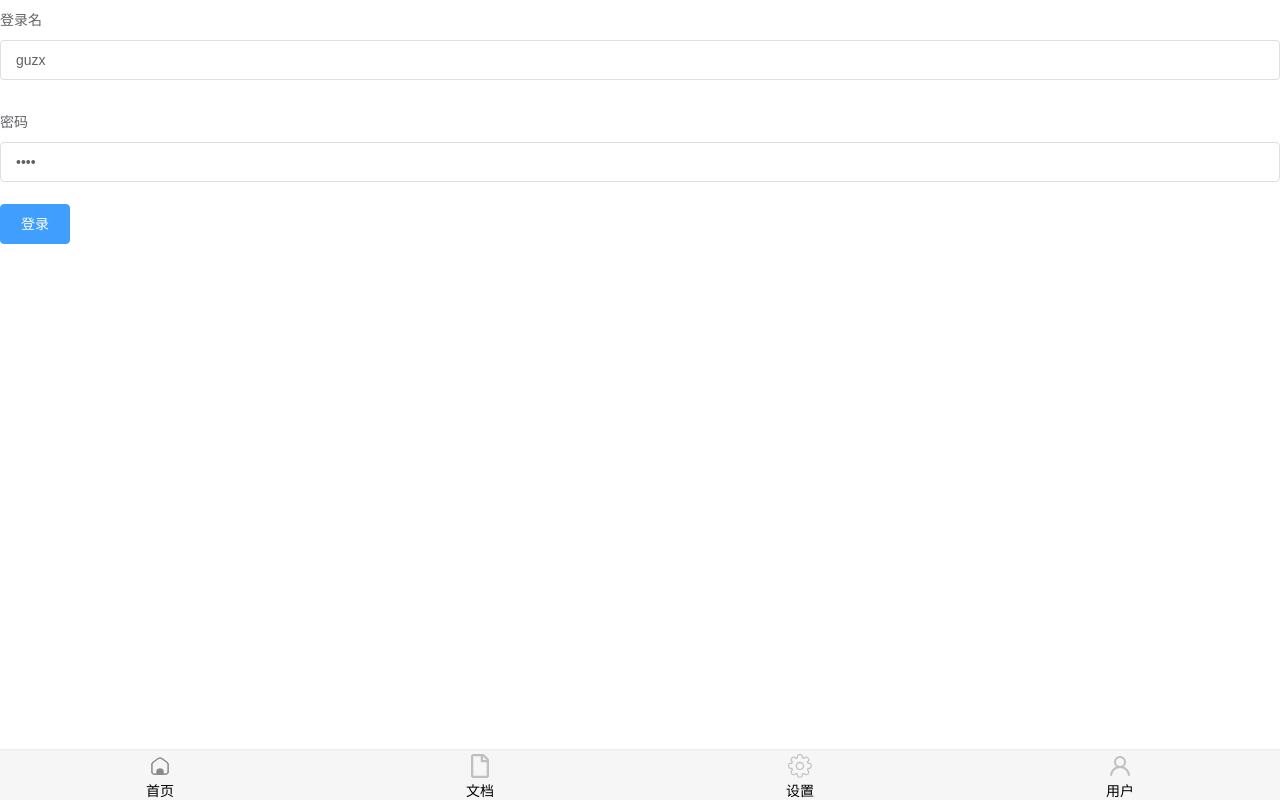
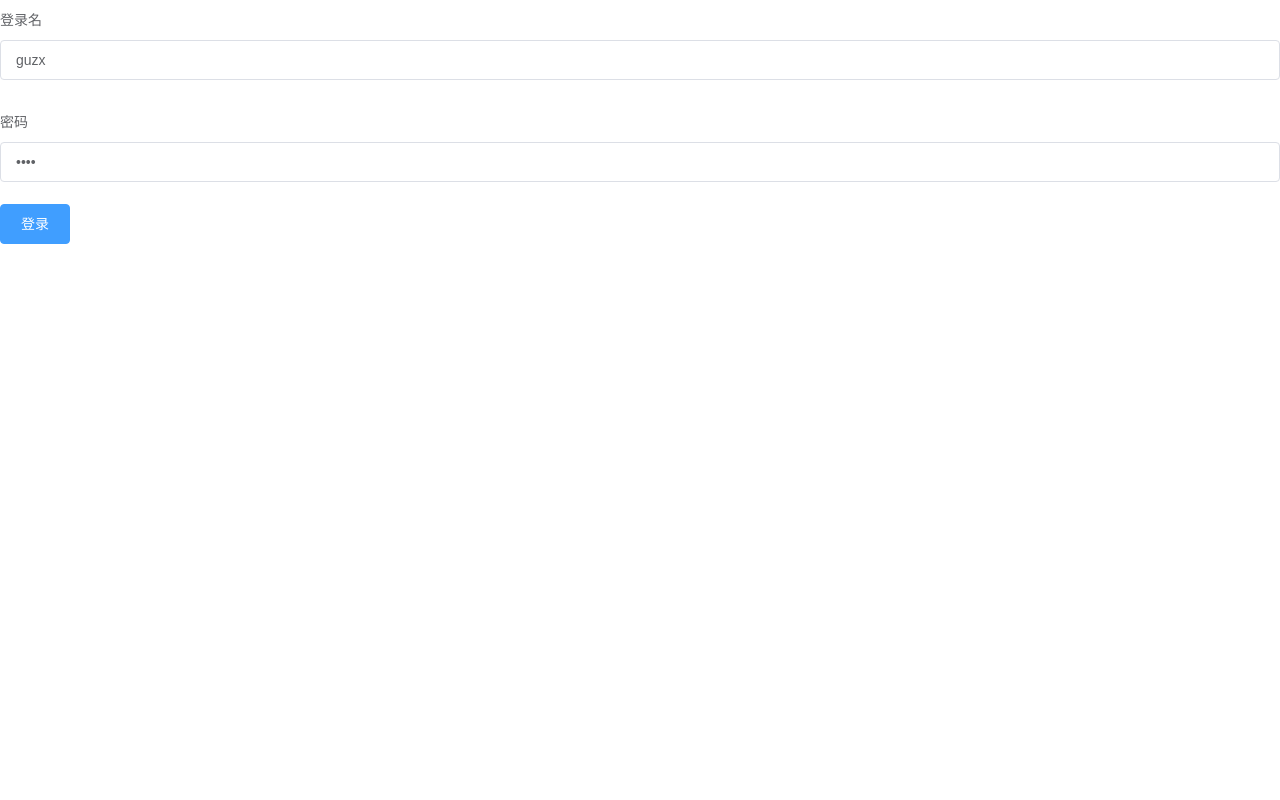
Before and after one commit to hnguzx/enjoy_vue, a Vue app: page /index in a window 1280 px wide. Built offline with nearby package versions, Linux system fonts and the light colour scheme.

Commit message:
完成登录页面跳转，记得路由嵌套

```diff
--- a/package.json
+++ b/package.json
@@ -7,6 +7,7 @@
     "build": "vue-cli-service build"
   },
   "dependencies": {
+    "axios": "^0.19.2",
     "core-js": "^3.6.4",
     "element-ui": "^2.13.0",
     "vue": "^2.6.11",
--- a/src/App.vue
+++ b/src/App.vue
@@ -1,20 +1,13 @@
 <template>
   <div id="app">
-
-    <index/>
+    <router-view></router-view>
   </div>
 </template>
 
 <script>
 
-  import Index from "views/index"
-
   export default {
-    name: 'App',
-    components: {
-      // Main
-      Index
-    }
+    name: 'App'
   }
 </script>
 
--- a/src/components/content/main/Main.vue
+++ b/src/components/content/main/Main.vue
@@ -1,22 +1,23 @@
 <template>
   <div>
+    <router-view></router-view>
     <tab-bar>
-      <tab-bar-item path="/home">
+      <tab-bar-item path="/main/home">
         <img slot="tabbar-icon" src="~assets/img/tabbar/home.svg">
         <img slot="tabbar-icon-active" src="~assets/img/tabbar/home_act.svg">
         <div slot="tabbar-text">首页</div>
       </tab-bar-item>
-      <tab-bar-item path="/file">
+      <tab-bar-item path="/main/file">
         <img slot="tabbar-icon" src="~assets/img/tabbar/file.svg">
         <img slot="tabbar-icon-active" src="~assets/img/tabbar/file_act.svg">
         <div slot="tabbar-text">文档</div>
       </tab-bar-item>
-      <tab-bar-item path="/set">
+      <tab-bar-item path="/main/set">
         <img slot="tabbar-icon" src="~assets/img/tabbar/set.svg">
         <img slot="tabbar-icon-active" src="~assets/img/tabbar/set_act.svg">
         <div slot="tabbar-text">设置</div>
       </tab-bar-item>
-      <tab-bar-item path="/profile">
+      <tab-bar-item path="/main/profile">
         <img slot="tabbar-icon" src="~assets/img/tabbar/user.svg">
         <img slot="tabbar-icon-active" src="~assets/img/tabbar/user_act.svg">
         <div slot="tabbar-text">用户</div>
--- a/src/mock/index.js
+++ b/src/mock/index.js
@@ -59,4 +59,13 @@ Mock.mock('/recommend.json', 'get', {
       name:'@cword(2,5)'
     }
   ]
+});
+
+Mock.mock('/login.json', 'post', {
+  state: 200,
+  message: '登录成功',
+  user:{
+    username:'guzx123',
+    password:'123'
+  }
 })
--- a/src/network/index/index.js
+++ b/src/network/index/index.js
@@ -1,10 +1,20 @@
-import {ajaxRequest} from '../request'
+import { ajaxRequest } from '../request'
 
-export function login(userInfo) {
+// export function login(userInfo) {
+//   return ajaxRequest({
+//     // url: '/spring_boot/login',
+//     method: 'POST',
+//     data:{
+//       userInfo
+//     }
+//   })
+// }
+
+export function login (userInfo) {
   return ajaxRequest({
-    url: '/spring_boot/login',
-    method: 'POST',
-    data:{
+    url: '/login.json',
+    method: 'post',
+    data: {
       userInfo
     }
   })
--- a/src/network/request.js
+++ b/src/network/request.js
@@ -5,10 +5,10 @@ export function ajaxRequest(config) {
 
   // 公共参数
   const axiosExample = axios.create({
-    // baseURL: 'http://localhost',
-    baseURL: 'http://hnguzx1.utools.club',
+    baseURL: '', // 调用mock数据，实际应用时注释掉，打开下面的baseURL
+    // baseURL: 'http://hnguzx1.utools.club',
     timeout: 5000,
-    // headers: {'content-type': 'application/x-www-form-urlencoded'},
+    headers: {'content-type': 'application/x-www-form-urlencoded'},
     responseType: 'json'
   });
   // request拦截
--- a/src/router/index.js
+++ b/src/router/index.js
@@ -7,28 +7,41 @@ const Home = () => import('views/home/Home');
 const Profile = () => import('views/profile/Profile');
 const File = () => import('views/file/File');
 const Set = () => import('views/set/Set');
+const Main = () => import('components/content/main/Main')
+const Index = () => import('views/Index')
 
 const routes = [
   {
-    path: '',
-    redirect: '/home'
+    path: '/',
+    redirect: 'index'
   },
   {
-    path: '/home',
+    path: '/index',
+    component: Index
+  },
+  {
+    path: '/main',
+    component: Main,
+    children: [
+      {
+        path: 'home',
         component: Home
       },
       {
-    path: '/set',
+        path: 'set',
         component: Set
       },
       {
-    path: '/file',
+        path: 'file',
         component: File
       },
       {
-    path: '/profile',
+        path: 'profile',
         component: Profile
+      }
+    ]
   },
+
 ];
 
 const router = new Router({
--- a/src/views/home/Home.vue
+++ b/src/views/home/Home.vue
@@ -36,12 +36,6 @@
     },
     methods: {},
     created() {
-      /*getJokeInfo(Date.parse(new Date()).toString().substr(0, 10))
-        .then((data) => {
-        this.jokeData = data.result.data;
-          console.log(data)
-      }).catch(err => {
-      });*/
       getImage().then(data => {
         this.imgData = data.data;
       });
--- a/src/views/home/childComps/Swipe.vue
+++ b/src/views/home/childComps/Swipe.vue
@@ -26,5 +26,8 @@
 </script>
 
 <style scoped>
+a img{
+  width: 100%;
+}
 
 </style>
--- a/src/views/index.vue
+++ b/src/views/index.vue
@@ -1,7 +1,5 @@
 <template>
   <div>
-    <router-view/>
-    <Main/>
     <el-form>
       <el-form-item label="登录名" prop="username">
         <el-input v-model="user.username"/>
@@ -37,8 +35,7 @@
       login() {
         login(this.user)
             .then(data => {
-              console.log(data);
-              this.$router.replace('/set')
+              this.$router.replace('/main/home');
             })
             .catch(err => {
               console.log(err)
--- a/vue.config.js
+++ b/vue.config.js
@@ -1,3 +1,11 @@
+/*
+ * @Author: guzx
+ * @Date: 2020-03-16 13:07:20
+ * @Description:  项目的基本配置
+ * @Last Modified by:   guzx
+ * @Last Modified time: 2020-03-16 13:07:20
+ */
+
 module.exports = {
   configureWebpack: {
     resolve: {
@@ -11,7 +19,7 @@ module.exports = {
     }
   },
   devServer: {
-    open: false, //是否自动弹出浏览器页面
+    open: true, //是否自动弹出浏览器页面
     host: "localhost",
     port: '8080',
     https: false,   //是否使用https协议
```
Also changed, not shown: src/views/Test.vue (deleted, +0 -20 lines), 1 other file (tests, documents, lock files or other folders). Lines whose indentation alone changed are shown as unchanged.
